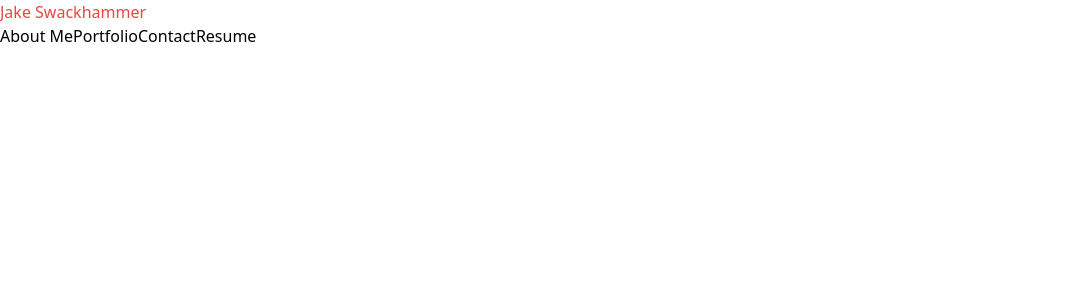
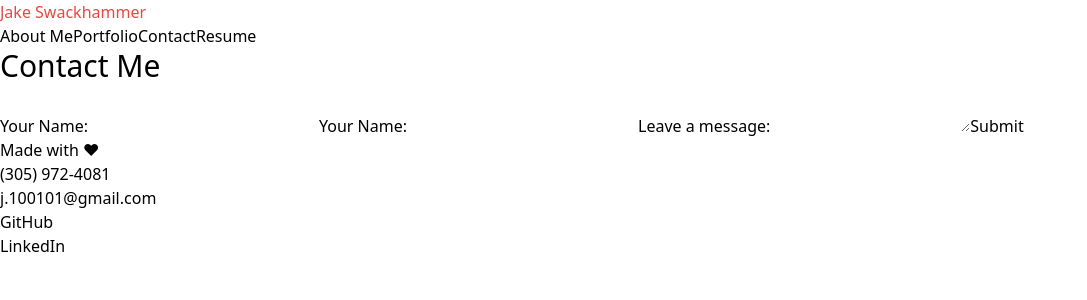
Before and after one commit to graybishop/react-portfolio, a React (Create React App) app: page / in a window 1280 px wide. Both pictures are taken after a click on the button "Contact". Shown: the top 300 px of the page, without its empty margins (0-1087 px from the left). Built offline with nearby package versions, Linux system fonts and the light colour scheme.

Commit message:
added contact page, filed pages for readablility

```diff
--- a/src/App.js
+++ b/src/App.js
@@ -1,7 +1,9 @@
-import Portfolio from './components/Portfolio.js'
+import Portfolio from './components/Portfolio/Portfolio.js'
 import { useState } from 'react';
-import Header from './components/Header.js';
-import About from './components/About.js';
+import Header from './components/page-components/Header.js';
+import About from './components/About/About.js';
+import Contact from './components/Contact/Contact.js';
+import Footer from './components/page-components/Footer.js';
 
 
 function App() {
@@ -15,6 +17,8 @@ function App() {
         return <About />
       case pages[1]:
         return <Portfolio />
+      case pages[2]:
+        return <Contact />
 
       default:
         break;
@@ -27,6 +31,7 @@ function App() {
     <div>
       <Header navigationProps={navigationProps}/>
       {renderSection()}
+      <Footer />
     </div>
   );
 }
--- a/src/components/About.js
+++ b/src/components/About/About.js
@@ -2,7 +2,7 @@ const About = () => {
 
   return (
     <section>
-      <h2>About Me</h2>
+      <h2 className="text-3xl">About Me</h2>
       <div>
         <p>I’ve been tinkering with computers, web sites, scripts, and the windows platform for over a decade both professionally, and on my own time. I like learning and teaching new technology, which has led me to pick up a new hobby or two every year. In my previous job, I was in charge of office tech infrastructure, deployment and maintenance of an IoT fleet, and data analysis. Having a large domain of knowledge allowed me the agility to pick up slack across departments.   I’m building a web dev portfolio to crystalize my skill-set and create a formal career.  </p>
         <p>I'm currently into 3D printing🖨, 3D modeling 🚧, PC gaming 🖱, light woodworking 🪓, and fantasy novels📖. Some of those hobbies synergize better than others, but all originate from a skill I had an interest in learning about (CAD, Part Design, Abstraction, Manufacturing, and Story-Telling). After being with my last company for three years, and wearing ten hats, I’ve decided now is a great time to start putting emphasis on the things I like to do, and getting paid for it. </p>
--- /dev/null
+++ b/src/components/Contact/Contact.js
@@ -0,0 +1,37 @@
+import { useState } from "react";
+
+const Contact = () => {
+  const [formValues, setFormValues] = useState({
+    name: '',
+    email: '',
+    message: ''
+  })
+
+  const handleInputChange = (event) => {
+    const target = event.target;
+    const value = target.value;
+    const name = target.name;
+
+    let newValues = formValues
+    newValues[name] = value
+
+    setFormValues({...newValues})
+  }
+
+  return(
+    <section>
+      <h2 className="text-3xl">Contact Me</h2>
+      <form action="">
+        <label htmlFor="name">Your Name:</label>
+        <input type="text" name="name" value={formValues.name}  onChange={handleInputChange} required/>
+        <label htmlFor="email">Your Name:</label>
+        <input type="email" name="email" id="" value={formValues.email}  onChange={handleInputChange} required/>
+        <label htmlFor="message">Leave a message:</label>
+        <textarea name="message" id="" value={formValues.message} onChange={handleInputChange}/>
+        <button type="submit">Submit</button>
+      </form>
+    </section>
+  )
+}
+
+export default Contact
--- a/src/components/Main.js
+++ /dev/null
@@ -1,7 +0,0 @@
-const Main = (props) => {
-  return (<div>
-    <p>I can see main</p>
-  </div>)
-}
-
-export default Main
--- /dev/null
+++ b/src/components/page-components/Footer.js
@@ -0,0 +1,15 @@
+const Footer = () => {
+  return (
+    <div>
+      <p>Made with ❤</p>
+      <ul>
+        <li><a href="tel:305-972-4081">(305) 972-4081</a></li>
+        <li><a href="mailto:j.100101@gmail.com">j.100101@gmail.com</a></li>
+        <li><a href="https://github.com/GrayBishop" target="_blank" rel="noreferrer">GitHub</a></li>
+        <li><a href="https://www.linkedin.com/in/jake-s-285670218/" target="_blank" rel="noreferrer">LinkedIn</a></li>
+      </ul>
+    </div>
+  );
+};
+
+export default Footer;
```
Also changed, not shown: src/App.css (deleted, +0 -38 lines), src/components/Portfolio/Portfolio.js (renamed from src/components/Portfolio.js), src/components/Portfolio/Project.js (renamed from src/components/Project.js), src/components/page-components/Header.js (renamed from src/components/Header.js), src/components/page-components/Navigation.js (renamed from src/components/Navigation.js).
